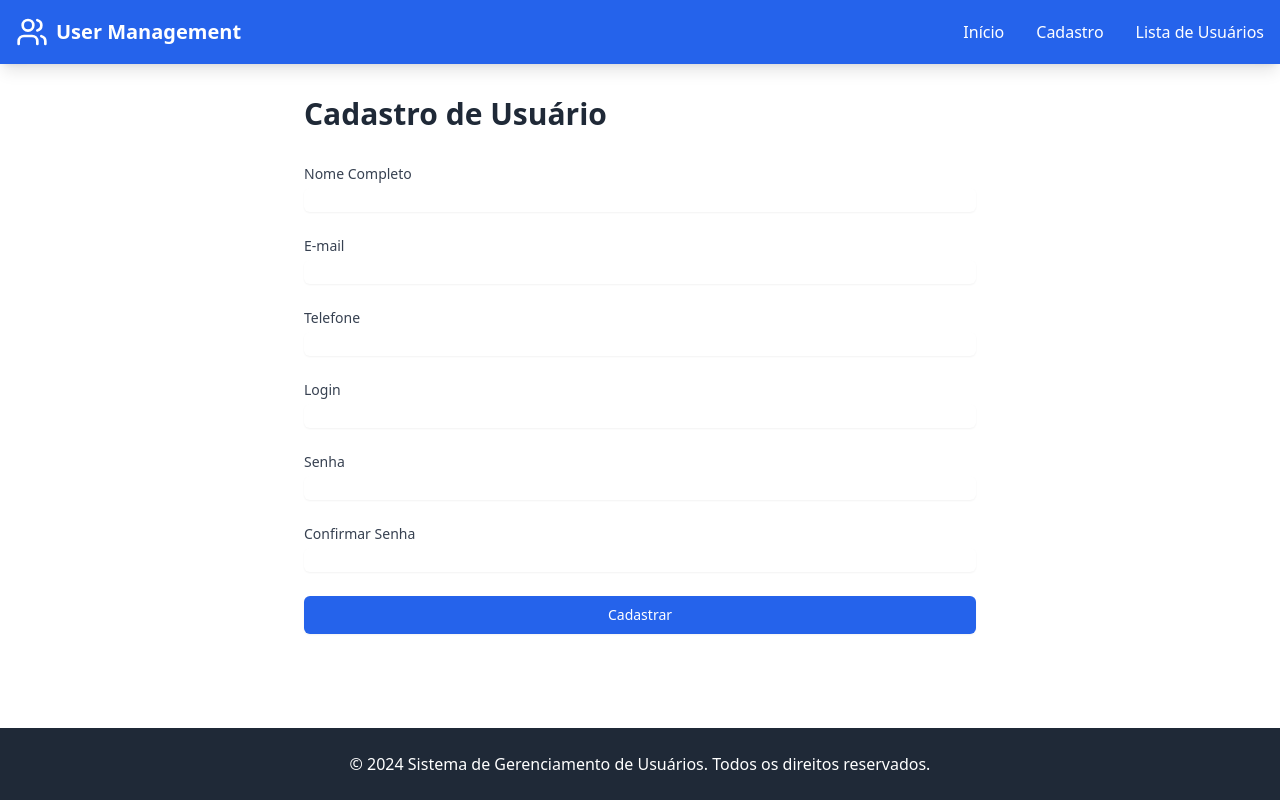
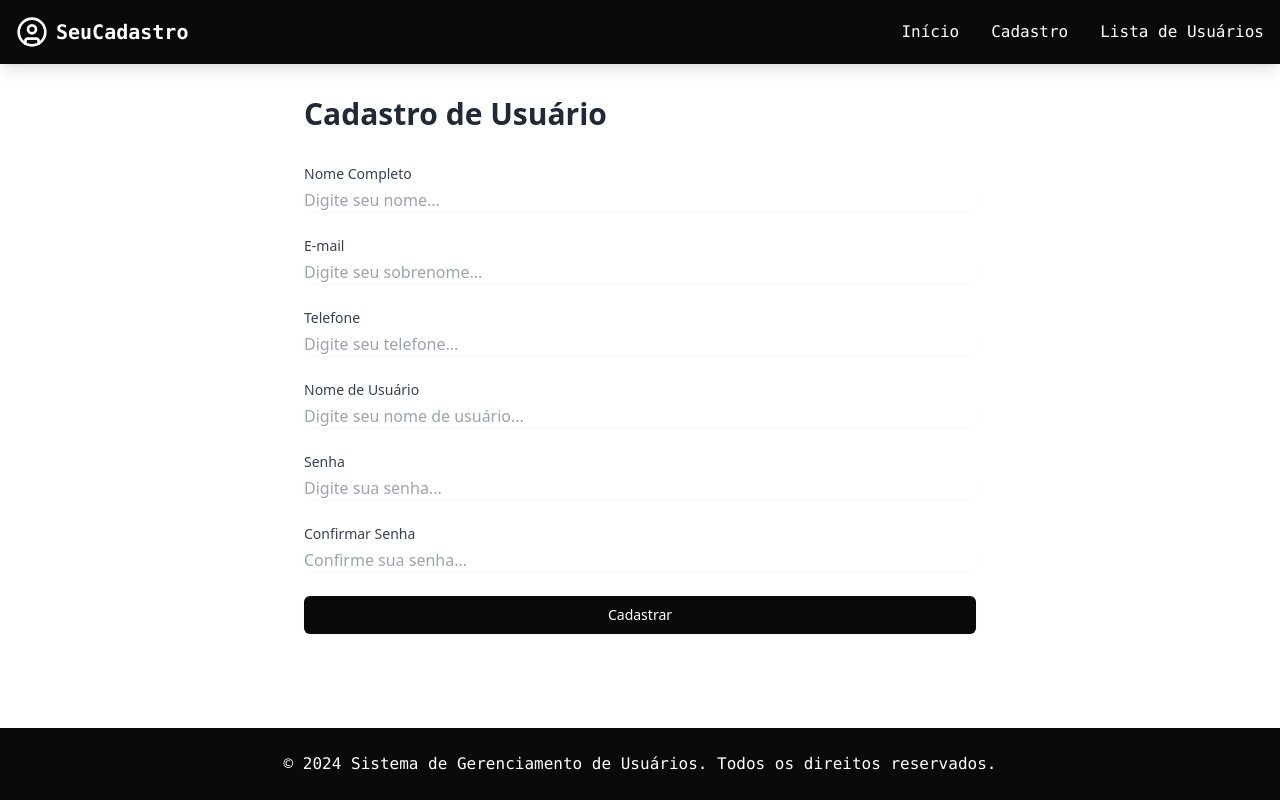
Before and after one commit to VtrMoura/Trabalho-de-Web, a React (Vite) app: page /register in a window 1280 px wide. Built offline with nearby package versions, Linux system fonts and the light colour scheme.

Commit message:
atualização cores e fontes

```diff
--- a/src/components/Footer.tsx
+++ b/src/components/Footer.tsx
@@ -2,7 +2,7 @@ import React from 'react';
 
 const Footer = () => {
   return (
-    <footer className="bg-gray-800 text-white py-6">
+    <footer className="bg-neutral-950 text-white py-6 font-mono">
       <div className="container mx-auto px-4 text-center">
         <p>&copy; 2024 Sistema de Gerenciamento de Usuários. Todos os direitos reservados.</p>
       </div>
--- a/src/components/Header.tsx
+++ b/src/components/Header.tsx
@@ -1,17 +1,17 @@
 import React, { useState } from 'react';
 import { Link } from 'react-router-dom';
-import { Menu, X, Users } from 'lucide-react';
+import { Menu, X, CircleUser } from 'lucide-react';
 
 const Header = () => {
   const [isMenuOpen, setIsMenuOpen] = useState(false);
 
   return (
-    <header className="bg-blue-600 text-white shadow-lg">
-      <nav className="container mx-auto px-4">
+    <header className="bg-neutral-950 text-white shadow-lg">
+      <nav className="container mx-auto px-4 font-mono">
         <div className="flex justify-between items-center h-16">
           <Link to="/" className="flex items-center space-x-2">
-            <Users className="h-8 w-8" />
-            <span className="font-bold text-xl">User Management</span>
+            <CircleUser className="h-8 w-8" />
+            <span className="font-bold text-xl">SeuCadastro</span>
           </Link>
 
           {/* Desktop Menu */}
--- a/src/pages/UserRegister.tsx
+++ b/src/pages/UserRegister.tsx
@@ -47,6 +47,7 @@ const UserRegister = () => {
             type="text"
             {...register('name')}
             className="mt-1 block w-full rounded-md border-gray-300 shadow-sm focus:border-blue-500 focus:ring-blue-500"
+             placeholder="Digite seu nome..."
           />
           {errors.name && <p className="mt-1 text-sm text-red-600">{errors.name.message}</p>}
         </div>
@@ -57,6 +58,7 @@ const UserRegister = () => {
             type="email"
             {...register('email')}
             className="mt-1 block w-full rounded-md border-gray-300 shadow-sm focus:border-blue-500 focus:ring-blue-500"
+            placeholder="Digite seu sobrenome..."
           />
           {errors.email && <p className="mt-1 text-sm text-red-600">{errors.email.message}</p>}
         </div>
@@ -67,16 +69,18 @@ const UserRegister = () => {
             mask="(99) 99999-9999"
             {...register('phone')}
             className="mt-1 block w-full rounded-md border-gray-300 shadow-sm focus:border-blue-500 focus:ring-blue-500"
+            placeholder="Digite seu telefone..."
           />
           {errors.phone && <p className="mt-1 text-sm text-red-600">{errors.phone.message}</p>}
         </div>
 
         <div>
-          <label className="block text-sm font-medium text-gray-700">Login</label>
+          <label className="block text-sm font-medium text-gray-700">Nome de Usuário</label>
           <input
             type="text"
             {...register('login')}
             className="mt-1 block w-full rounded-md border-gray-300 shadow-sm focus:border-blue-500 focus:ring-blue-500"
+            placeholder="Digite seu nome de usuário..."
           />
           {errors.login && <p className="mt-1 text-sm text-red-600">{errors.login.message}</p>}
         </div>
@@ -87,6 +91,7 @@ const UserRegister = () => {
             type="password"
             {...register('password')}
             className="mt-1 block w-full rounded-md border-gray-300 shadow-sm focus:border-blue-500 focus:ring-blue-500"
+            placeholder="Digite sua senha..."
           />
           {errors.password && <p className="mt-1 text-sm text-red-600">{errors.password.message}</p>}
         </div>
@@ -97,13 +102,14 @@ const UserRegister = () => {
             type="password"
             {...register('confirmPassword')}
             className="mt-1 block w-full rounded-md border-gray-300 shadow-sm focus:border-blue-500 focus:ring-blue-500"
+            placeholder="Confirme sua senha..."
           />
           {errors.confirmPassword && <p className="mt-1 text-sm text-red-600">{errors.confirmPassword.message}</p>}
         </div>
 
         <button
           type="submit"
-          className="w-full flex justify-center py-2 px-4 border border-transparent rounded-md shadow-sm text-sm font-medium text-white bg-blue-600 hover:bg-blue-700 focus:outline-none focus:ring-2 focus:ring-offset-2 focus:ring-blue-500"
+          className="w-full flex justify-center py-2 px-4 border border-transparent rounded-md shadow-sm text-sm font-medium text-white bg-neutral-950 hover:bg-zinc-300 focus:outline-none focus:ring-2 focus:ring-offset-2 focus:ring-blue-500"
         >
           Cadastrar
         </button>
```
